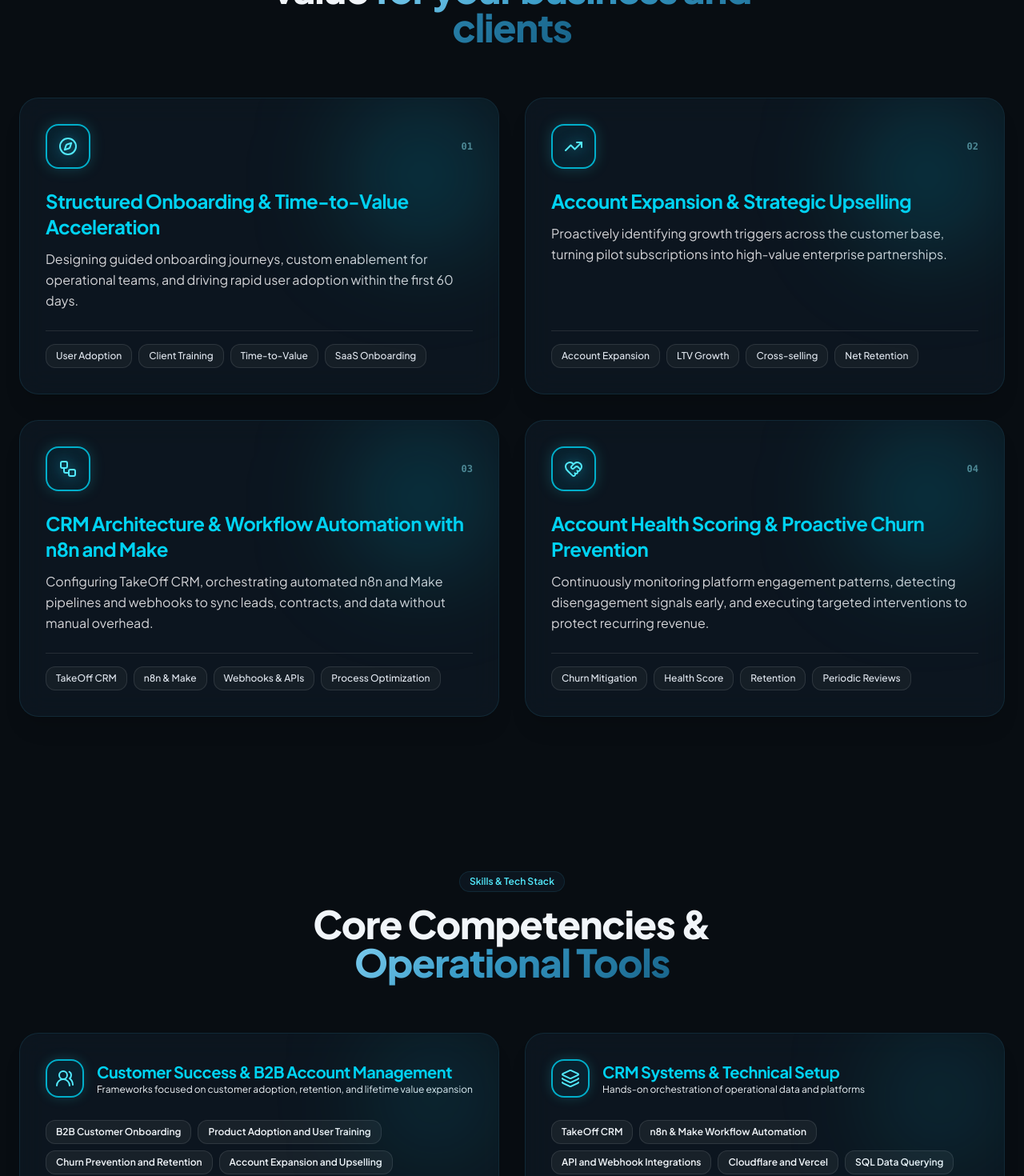
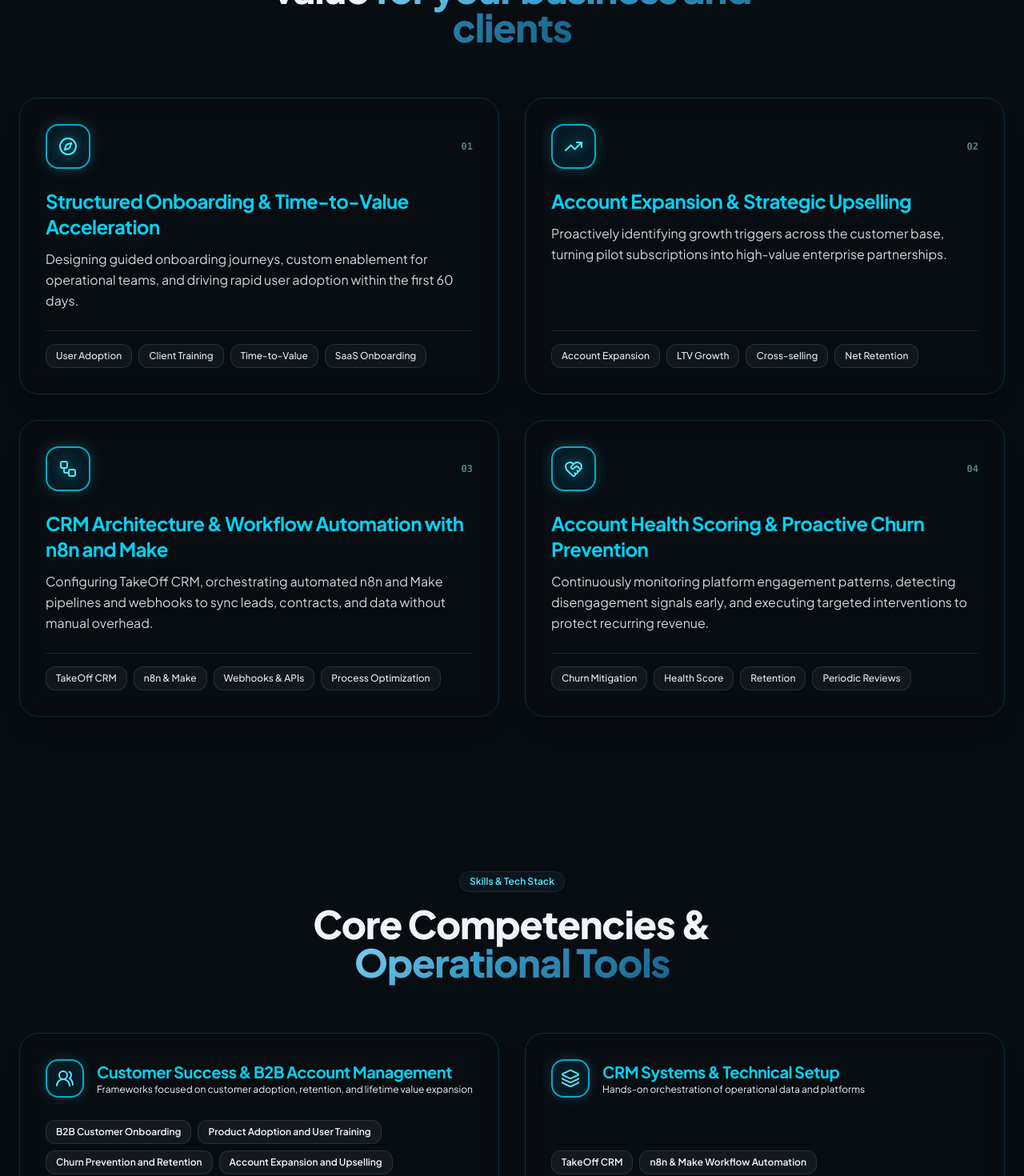
Before and after one commit to tocca89/portfolio, a React (Vite) app: page / in a window 1280 px wide. Shown: the part 2040-3510 px from the top of the page at 80% size. Built offline with nearby package versions, Linux system fonts and the light colour scheme.

Commit message:
feat: add dynamic MagicCard mouse-following color spotlight and border gradient on cards

```diff
--- /dev/null
+++ b/src/components/MagicCard.tsx
@@ -0,0 +1,89 @@
+import React, { useCallback } from 'react';
+import { motion, useMotionTemplate, useMotionValue } from 'framer-motion';
+import { useTheme } from '../context/ThemeContext';
+
+export interface MagicCardProps extends React.HTMLAttributes<HTMLDivElement> {
+  children?: React.ReactNode;
+  className?: string;
+  gradientSize?: number;
+  gradientColor?: string;
+  gradientFrom?: string;
+  gradientTo?: string;
+}
+
+export const MagicCard: React.FC<MagicCardProps> = ({
+  children,
+  className = '',
+  gradientSize = 280,
+  gradientColor,
+  gradientFrom,
+  gradientTo,
+  ...props
+}) => {
+  const { theme } = useTheme();
+  const isDark = theme === 'dark';
+
+  const defaultGlow = isDark ? 'rgba(34, 211, 238, 0.16)' : 'rgba(24, 100, 138, 0.12)';
+  const defaultFrom = isDark ? '#22d3ee' : '#389bc7';
+  const defaultTo = isDark ? '#18648a' : '#18648a';
+
+  const activeGlow = gradientColor ?? defaultGlow;
+  const activeFrom = gradientFrom ?? defaultFrom;
+  const activeTo = gradientTo ?? defaultTo;
+
+  const mouseX = useMotionValue(-gradientSize);
+  const mouseY = useMotionValue(-gradientSize);
+
+  const handleMouseMove = useCallback(
+    (e: React.MouseEvent<HTMLDivElement>) => {
+      const { left, top } = e.currentTarget.getBoundingClientRect();
+      mouseX.set(e.clientX - left);
+      mouseY.set(e.clientY - top);
+    },
+    [mouseX, mouseY]
+  );
+
+  const handleMouseLeave = useCallback(() => {
+    mouseX.set(-gradientSize);
+    mouseY.set(-gradientSize);
+  }, [mouseX, mouseY, gradientSize]);
+
+  return (
+    <div
+      onMouseMove={handleMouseMove}
+      onMouseLeave={handleMouseLeave}
+      className={`group relative flex flex-col justify-between rounded-3xl border border-cyan-500/15 dark:border-cyan-500/20 bg-card/90 backdrop-blur-md p-8 shadow-xl transition-all duration-300 hover:shadow-2xl hover:shadow-cyan-950/30 overflow-hidden ${className}`}
+      {...props}
+    >
+      {/* 1. Inner radial glow following the mouse pointer */}
+      <motion.div
+        className="pointer-events-none absolute -inset-px rounded-3xl opacity-0 transition-opacity duration-300 group-hover:opacity-100 z-0"
+        style={{
+          background: useMotionTemplate`
+            radial-gradient(${gradientSize}px circle at ${mouseX}px ${mouseY}px, ${activeGlow}, transparent 75%)
+          `,
+        }}
+      />
+
+      {/* 2. Illuminated border gradient spotlight following the mouse pointer */}
+      <motion.div
+        className="pointer-events-none absolute -inset-px rounded-3xl opacity-0 transition-opacity duration-300 group-hover:opacity-100 z-0"
+        style={{
+          background: useMotionTemplate`
+            radial-gradient(${gradientSize}px circle at ${mouseX}px ${mouseY}px, ${activeFrom}, ${activeTo}, transparent 70%)
+          `,
+          maskImage: 'linear-gradient(#000 0 0) content-box, linear-gradient(#000 0 0)',
+          WebkitMaskImage: 'linear-gradient(#000 0 0) content-box, linear-gradient(#000 0 0)',
+          maskComposite: 'exclude',
+          WebkitMaskComposite: 'xor',
+          padding: '1.5px',
+        }}
+      />
+
+      {/* 3. Card Content */}
+      <div className="relative z-10 w-full flex flex-col h-full justify-between">
+        {children}
+      </div>
+    </div>
+  );
+};
--- a/src/components/Services.tsx
+++ b/src/components/Services.tsx
@@ -2,6 +2,7 @@ import React from 'react';
 import { motion } from 'framer-motion';
 import { useLanguage } from '../context/LanguageContext';
 import { Compass, TrendingUp, Workflow, HeartHandshake } from 'lucide-react';
+import { MagicCard } from './MagicCard';
 
 export const Services: React.FC = () => {
   const { t } = useLanguage();
@@ -27,7 +28,7 @@ export const Services: React.FC = () => {
           </h2>
         </motion.div>
 
-        {/* 4 Cards Grid */}
+        {/* 4 Cards Grid with dynamic mouse-following color spotlight */}
         <div className="grid grid-cols-1 md:grid-cols-2 gap-6 lg:gap-8">
           {t.services.items.map((item, idx) => {
             const Icon = serviceIcons[idx % serviceIcons.length];
@@ -38,12 +39,9 @@ export const Services: React.FC = () => {
                 whileInView={{ opacity: 1, y: 0 }}
                 viewport={{ once: true, amount: 0.15 }}
                 transition={{ duration: 0.6, delay: idx * 0.1 }}
-                whileHover={{ y: -6 }}
-                className="glass-panel p-8 rounded-3xl relative overflow-hidden group border border-cyan-500/15 dark:border-cyan-500/20 hover:border-cyan-400/50 dark:hover:border-cyan-400/60 transition-all duration-300 flex flex-col justify-between shadow-xl hover:shadow-2xl hover:shadow-cyan-950/30"
+                className="h-full"
               >
-                {/* Background ambient glow matching screenshot */}
-                <div className="absolute top-0 right-0 w-48 h-48 bg-cyan-500/10 dark:bg-cyan-500/20 blur-3xl rounded-full group-hover:bg-cyan-400/30 transition-all pointer-events-none" />
-
+                <MagicCard className="h-full" gradientSize={300}>
                   <div>
                     <div className="flex items-center justify-between mb-6">
                       {/* Luminous cyan icon box from screenshot */}
@@ -75,6 +73,7 @@ export const Services: React.FC = () => {
                       </span>
                     ))}
                   </div>
+                </MagicCard>
               </motion.div>
             );
           })}
--- a/src/components/Skills.tsx
+++ b/src/components/Skills.tsx
@@ -2,6 +2,7 @@ import React from 'react';
 import { motion } from 'framer-motion';
 import { useLanguage } from '../context/LanguageContext';
 import { Users2, Layers, Sparkles, Building2, Globe2 } from 'lucide-react';
+import { MagicCard } from './MagicCard';
 
 export const Skills: React.FC = () => {
   const { t } = useLanguage();
@@ -38,11 +39,9 @@ export const Skills: React.FC = () => {
                 whileInView={{ opacity: 1, y: 0 }}
                 viewport={{ once: true, amount: 0.15 }}
                 transition={{ duration: 0.6, delay: idx * 0.1 }}
-                className="glass-panel p-8 rounded-3xl relative overflow-hidden group border border-cyan-500/15 dark:border-cyan-500/20 hover:border-cyan-400/50 transition-all duration-300 shadow-xl"
+                className="h-full"
               >
-                {/* Background ambient glow */}
-                <div className="absolute top-0 right-0 w-40 h-40 bg-cyan-500/10 dark:bg-cyan-500/15 blur-3xl rounded-full group-hover:bg-cyan-400/25 transition-all pointer-events-none" />
-
+                <MagicCard className="h-full" gradientSize={280}>
                   <div className="flex items-center gap-4 mb-4">
                     <div className="w-12 h-12 rounded-2xl border-2 border-cyan-400/80 bg-cyan-950/40 backdrop-blur-md flex items-center justify-center text-cyan-400 dark:text-cyan-300 shadow-[0_0_15px_rgba(34,211,238,0.2)] group-hover:scale-105 group-hover:border-cyan-300 transition-all">
                       <Icon className="w-6 h-6" />
@@ -66,6 +65,7 @@ export const Skills: React.FC = () => {
                       </span>
                     ))}
                   </div>
+                </MagicCard>
               </motion.div>
             );
           })}
```
Lines whose indentation alone changed are shown as unchanged.
